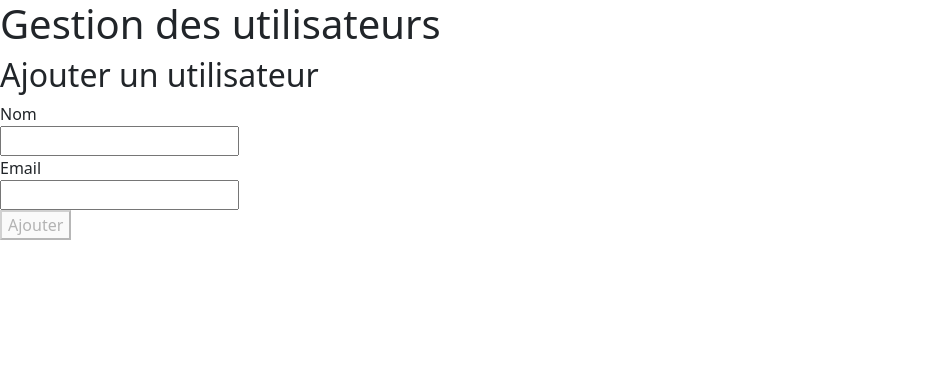
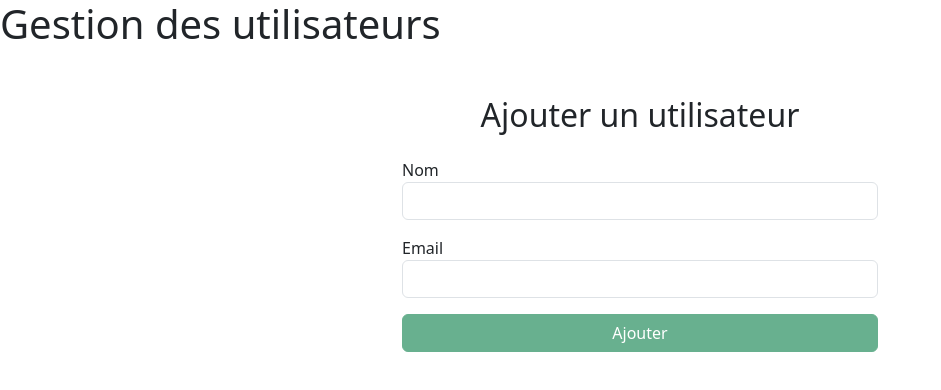
Before and after one commit to Asmahan355/Shpping_with_Asmahan, an Angular app in the folder user-management/: page /add-user in a window 1280 px wide. Shown: the top 390 px of the page, without its empty margins (0-941 px from the left). Built offline with nearby package versions, Linux system fonts and the light colour scheme.

Commit message:
Stylisation du formulaire et gestion des cas ajout et modification

```diff
--- a/user-management/src/app/pages/users/user-form/user-form.html
+++ b/user-management/src/app/pages/users/user-form/user-form.html
@@ -1,19 +1,29 @@
-<h2>Ajouter un utilisateur</h2>
-<p *ngIf="message">{{message}}</p>
-<form [formGroup]="userForm" (ngSubmit)="onSubmit()">
+<div class="container mt-5" style="max-width: 500px;">
 
-  <div>
-    <label>Nom</label><br />
-    <input type="text" formControlName="name" />
-  </div>
+  <h2 class="mb-4 text-center">
+   {{ isEditMode ? 'Modifier un utilisateur' : 'Ajouter un utilisateur' }}
+  </h2>
 
-  <div>
-    <label>Email</label><br />
-    <input type="email" formControlName="email" />
-  </div>
+  <p *ngIf="message" class="alert alert-success">
+    {{ message }}
+  </p>
 
-  <button type="submit" [disabled]="userForm.invalid">
-    Ajouter
-  </button>
+  <form [formGroup]="userForm" (ngSubmit)="onSubmit()">
 
-</form>
+    <div class="mb-3">
+      <label>Nom</label>
+      <input type="text" class="form-control" formControlName="name" />
+    </div>
+
+    <div class="mb-3">
+      <label>Email</label>
+      <input type="email" class="form-control" formControlName="email" />
+    </div>
+    <!--w-100 = bouton pleine largeur-->
+    <button type="submit" class="btn btn-success w-100" [disabled]="userForm.invalid">
+      {{isEditMode?'Modifier':'Ajouter'}}
+    </button>
+
+  </form>
+
+</div>
--- a/user-management/src/app/pages/users/user-form/user-form.ts
+++ b/user-management/src/app/pages/users/user-form/user-form.ts
@@ -12,6 +12,7 @@ import { ActivatedRoute, Router } from '@angular/router';
 })
 export class UserFormComponent {
   message=''
+  isEditMode = false;
 
   userForm!: FormGroup;
   //Le constructeur = au chargement de la page
@@ -37,6 +38,8 @@ export class UserFormComponent {
 
     const id = Number(this.route.snapshot.paramMap.get('id'));
     if(id){
+      this.isEditMode = true;
+
       const user=this.userService.getUserById(id);
       if(user){
         this.userForm.patchValue({
```
